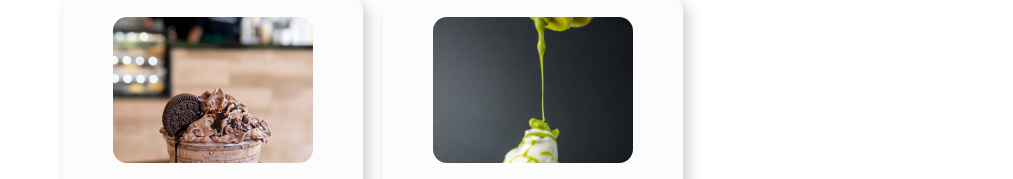
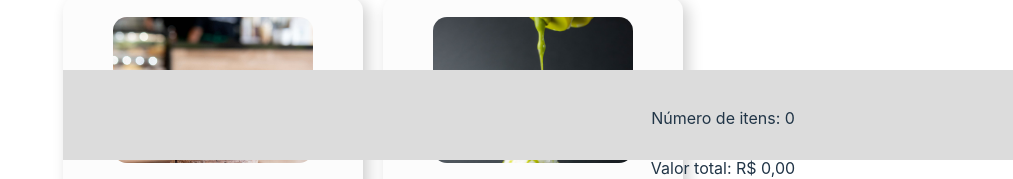
Before and after one commit to kaelsilva/store-test, a React (Vite) app in the folder frontend/: page / in a window 1280 px wide. Shown: the part 640-819 px from the top of the page, without its empty margins (267-1280 px from the left). Built offline with nearby package versions, Linux system fonts and the light colour scheme.

Commit message:
feat: add cart component and update method for adding item to cart to add item only once

```diff
--- a/frontend/src/pages/Home/index.tsx
+++ b/frontend/src/pages/Home/index.tsx
@@ -1,5 +1,5 @@
 import React, { useEffect, useState } from "react";
-import { IProduct, Cart, CartItem } from "../../common/types";
+import { IProduct, ICart, ICartItem } from "../../common/types";
 import CardProduct from "../../components/CardProduct";
 import CartComponent from "../../components/Cart";
 import { getProducts } from "../../services/products";
@@ -11,7 +11,7 @@ const Home: React.FC = () => {
   const [selectedCategory, setSelectedCategory] = useState<string>("");
   const [selectedOrderBy, setSelectedOrderBy] = useState<string>("");
   const [filteredProducts, setFilteredProducts] = useState<IProduct[]>([]);
-  const [cart, setCart] = useState<Cart>({ items: [], totalValue: 0 });
+  const [cart, setCart] = useState<ICart>({ items: [], totalValue: 0 });
 
   const orderByOptions = [
     "Nenhum",
@@ -32,9 +32,9 @@ const Home: React.FC = () => {
     setSelectedOrderBy(event.target.value);
   }
 
-  function addItemToCart({ itemId, itemValue }: CartItem): void {
+  function addItemToCart({ itemId, itemValue }: ICartItem): void {
     const newCartItems = [...cart.items, { itemId, itemValue }].filter(
-      (obj: CartItem, index: number, self: CartItem[]) =>
+      (obj: ICartItem, index: number, self: ICartItem[]) =>
         index === self.findIndex((item) => item.itemId === obj.itemId)
     );
 
@@ -111,7 +111,6 @@ const Home: React.FC = () => {
 
   return (
     <>
-      {/* <CartComponent /> */}
       <Container>
         <h1>Home</h1>
 
@@ -149,10 +148,14 @@ const Home: React.FC = () => {
               imageUrl={product.imageUrl}
               addItemToCart={addItemToCart}
               removeItemFromCart={removeItemFromCart}
+              itemInCart={
+                !!cart.items.find((item) => item.itemId === product.id)
+              }
             />
           ))}
         </ProductsContainer>
       </Container>
+      <CartComponent items={cart.items} totalValue={cart.totalValue} />
     </>
   );
 };
```
